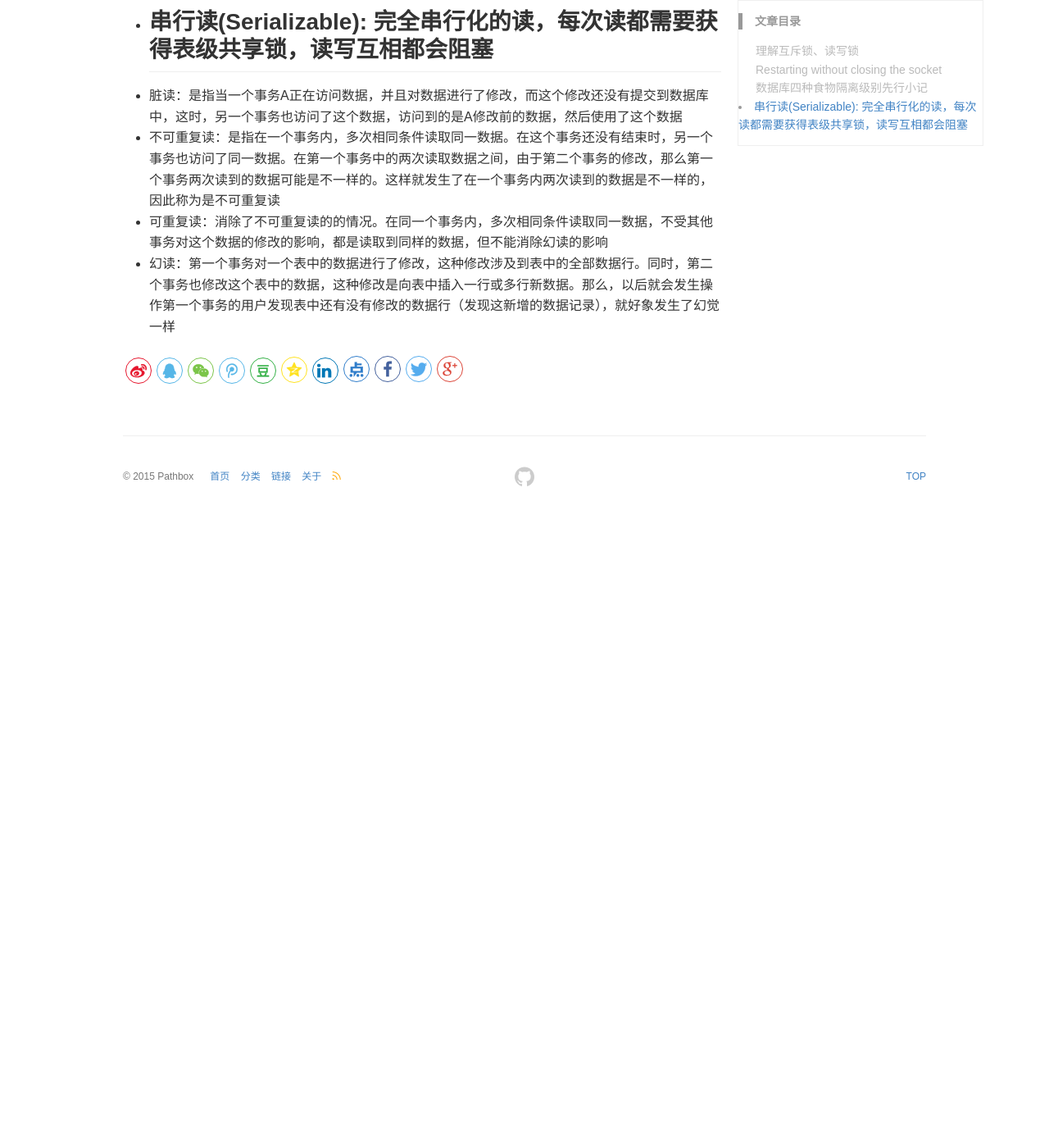
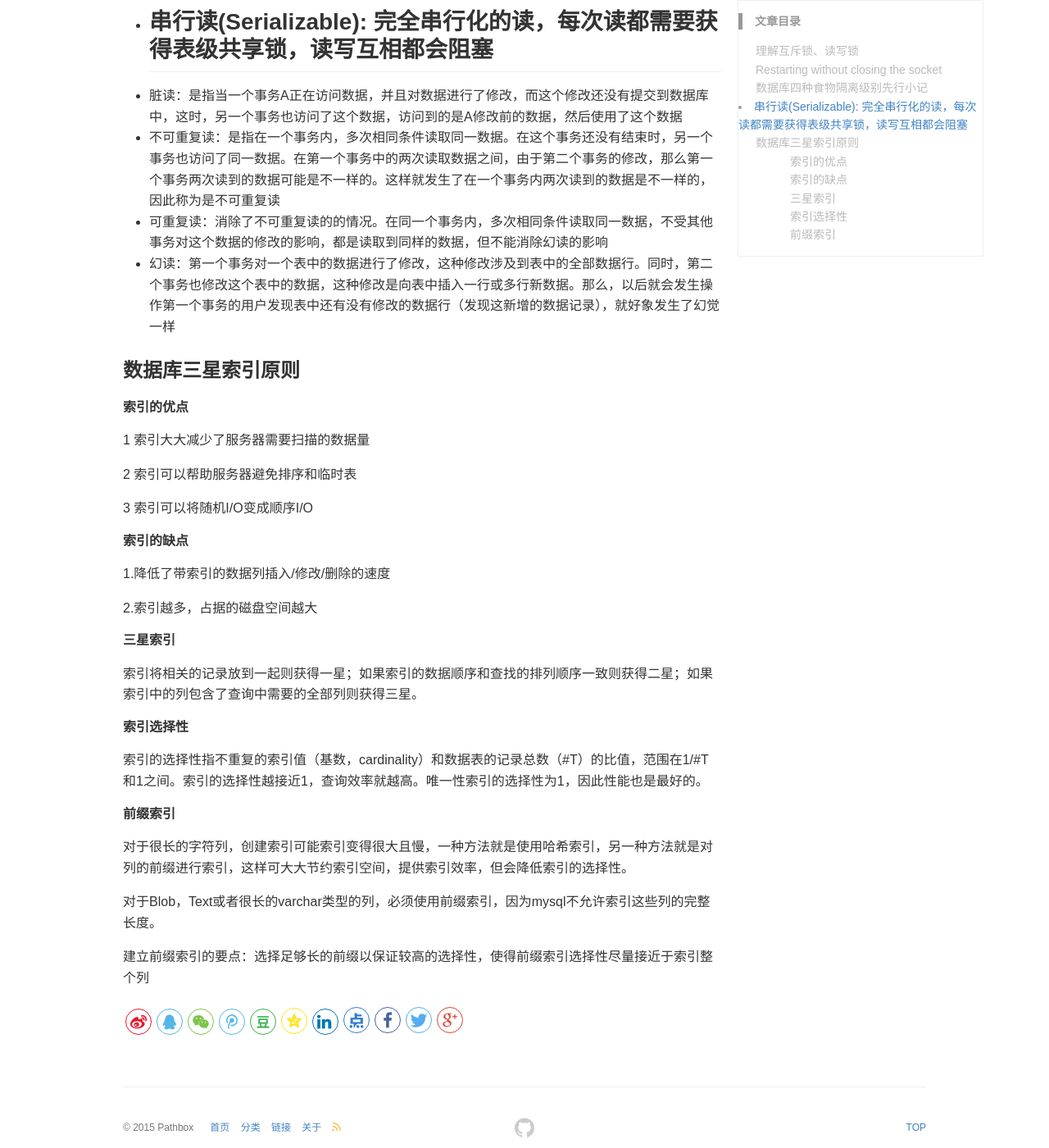
Before and after one commit to pathbox/pathbox.github.io, a Jekyll site: the page built from _posts/2018-05-01-work-summary-in-Udesk-fifteen.md, in a window 1280 px wide and 1400 px high, scrolled down 1128 px. Shown: the whole window at 82% size. Built offline with Jekyll 4.4.1, drawn with Linux system fonts in a browser that asks for light colours; before the commit the page ends 1758 px from its top, so only the background shows below that.

Commit message:
数据库三星索引原则

```diff
--- a/_posts/2018-05-01-work-summary-in-Udesk-fifteen.md
+++ b/_posts/2018-05-01-work-summary-in-Udesk-fifteen.md
@@ -44,3 +44,36 @@ Graceful Restart in Golang
 - 不可重复读：是指在一个事务内，多次相同条件读取同一数据。在这个事务还没有结束时，另一个事务也访问了同一数据。在第一个事务中的两次读取数据之间，由于第二个事务的修改，那么第一个事务两次读到的数据可能是不一样的。这样就发生了在一个事务内两次读到的数据是不一样的，因此称为是不可重复读
 - 可重复读：消除了不可重复读的的情况。在同一个事务内，多次相同条件读取同一数据，不受其他事务对这个数据的修改的影响，都是读取到同样的数据，但不能消除幻读的影响
 - 幻读：第一个事务对一个表中的数据进行了修改，这种修改涉及到表中的全部数据行。同时，第二个事务也修改这个表中的数据，这种修改是向表中插入一行或多行新数据。那么，以后就会发生操作第一个事务的用户发现表中还有没有修改的数据行（发现这新增的数据记录），就好象发生了幻觉一样
+
+
+### 数据库三星索引原则
+
+##### 索引的优点
+
+1 索引大大减少了服务器需要扫描的数据量
+
+2 索引可以帮助服务器避免排序和临时表
+
+3 索引可以将随机I/O变成顺序I/O
+
+##### 索引的缺点
+
+1.降低了带索引的数据列插入/修改/删除的速度
+
+2.索引越多，占据的磁盘空间越大
+
+##### 三星索引
+
+索引将相关的记录放到一起则获得一星；如果索引的数据顺序和查找的排列顺序一致则获得二星；如果索引中的列包含了查询中需要的全部列则获得三星。
+
+##### 索引选择性
+
+索引的选择性指不重复的索引值（基数，cardinality）和数据表的记录总数（#T）的比值，范围在1/#T和1之间。索引的选择性越接近1，查询效率就越高。唯一性索引的选择性为1，因此性能也是最好的。
+
+##### 前缀索引
+
+对于很长的字符列，创建索引可能索引变得很大且慢，一种方法就是使用哈希索引，另一种方法就是对列的前缀进行索引，这样可大大节约索引空间，提供索引效率，但会降低索引的选择性。
+
+对于Blob，Text或者很长的varchar类型的列，必须使用前缀索引，因为mysql不允许索引这些列的完整长度。
+
+建立前缀索引的要点：选择足够长的前缀以保证较高的选择性，使得前缀索引选择性尽量接近于索引整个列
```
Also changed, not shown: _posts/2018-04-03-work-summary-in-Udesk-fourteen.md (+3 -1 lines), _posts/2018-04-26-TCP-three-and-four-handshake.md (+5 -4 lines).
